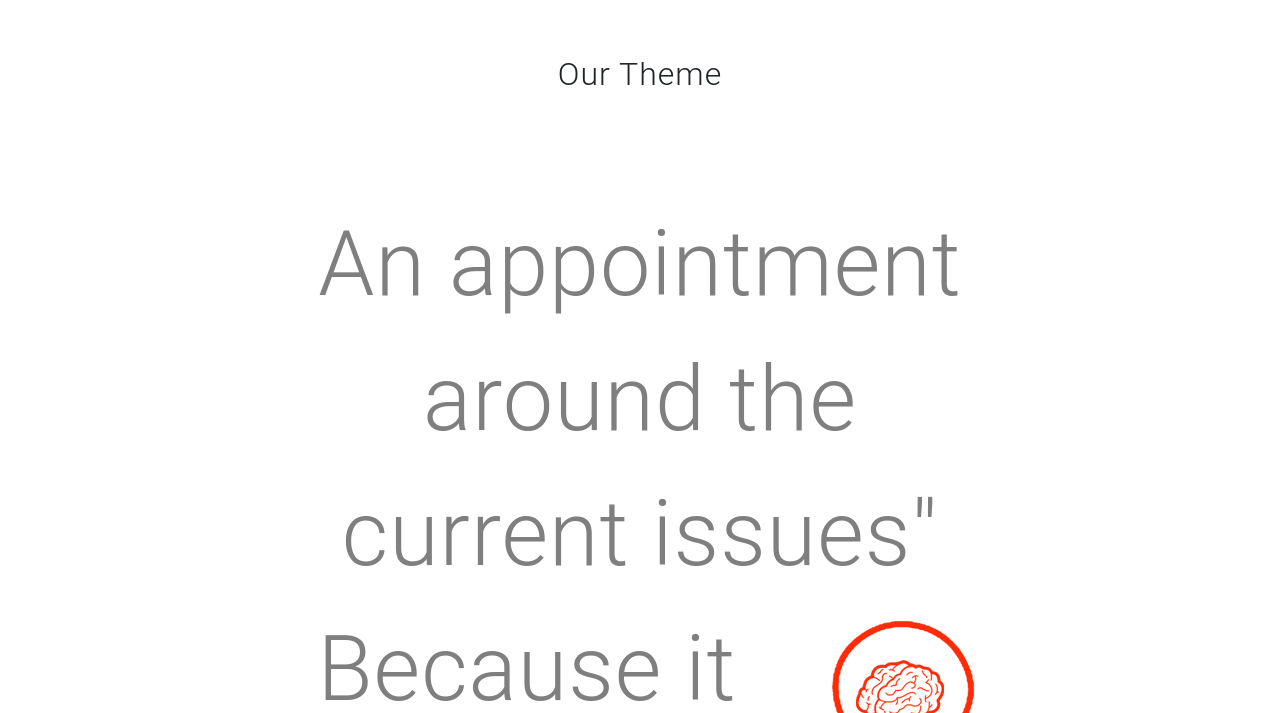
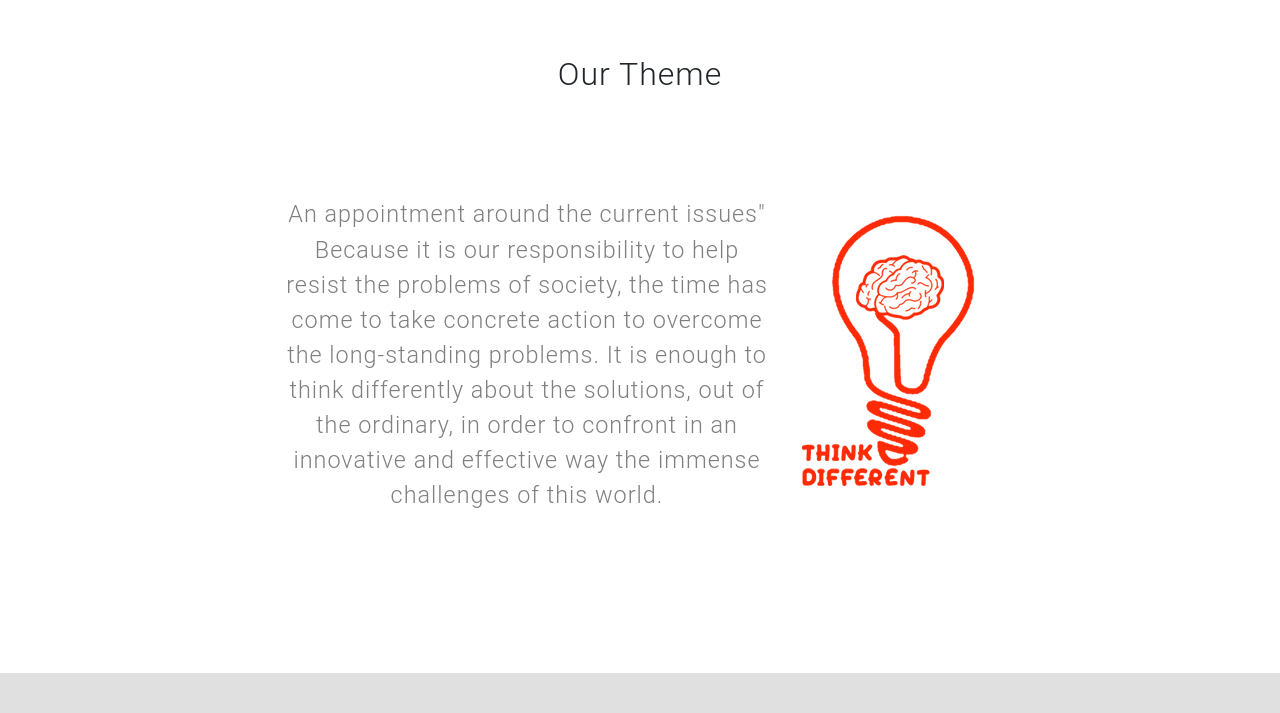
Before and after one commit to sayedhamdi/TedxUniversityOfTunis_Website, a website with bundled scripts: page index.html in a window 1280 px wide. Shown: the part 662-1375 px from the top of the page. Built offline with nearby package versions, Linux system fonts and the light colour scheme; files whose address does not match are found by name.

Commit message:
changes to font

```diff
--- a/css/style.css
+++ b/css/style.css
@@ -136,5 +136,5 @@
   margin-bottom: 0.2em;
 }
 #themebody{
-  font-size: 5em;
+  font-size: 1.3em;
 }
```
